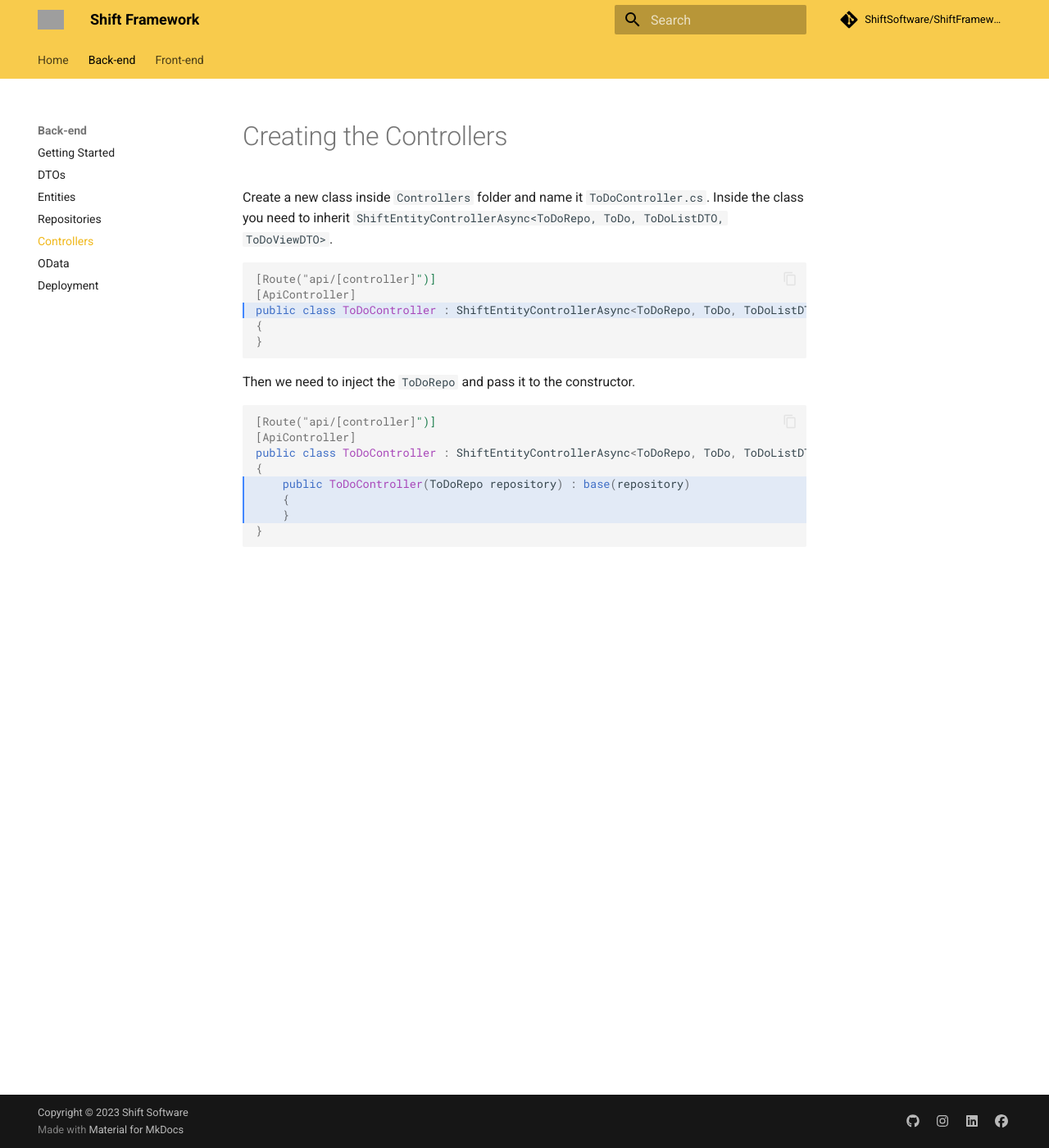
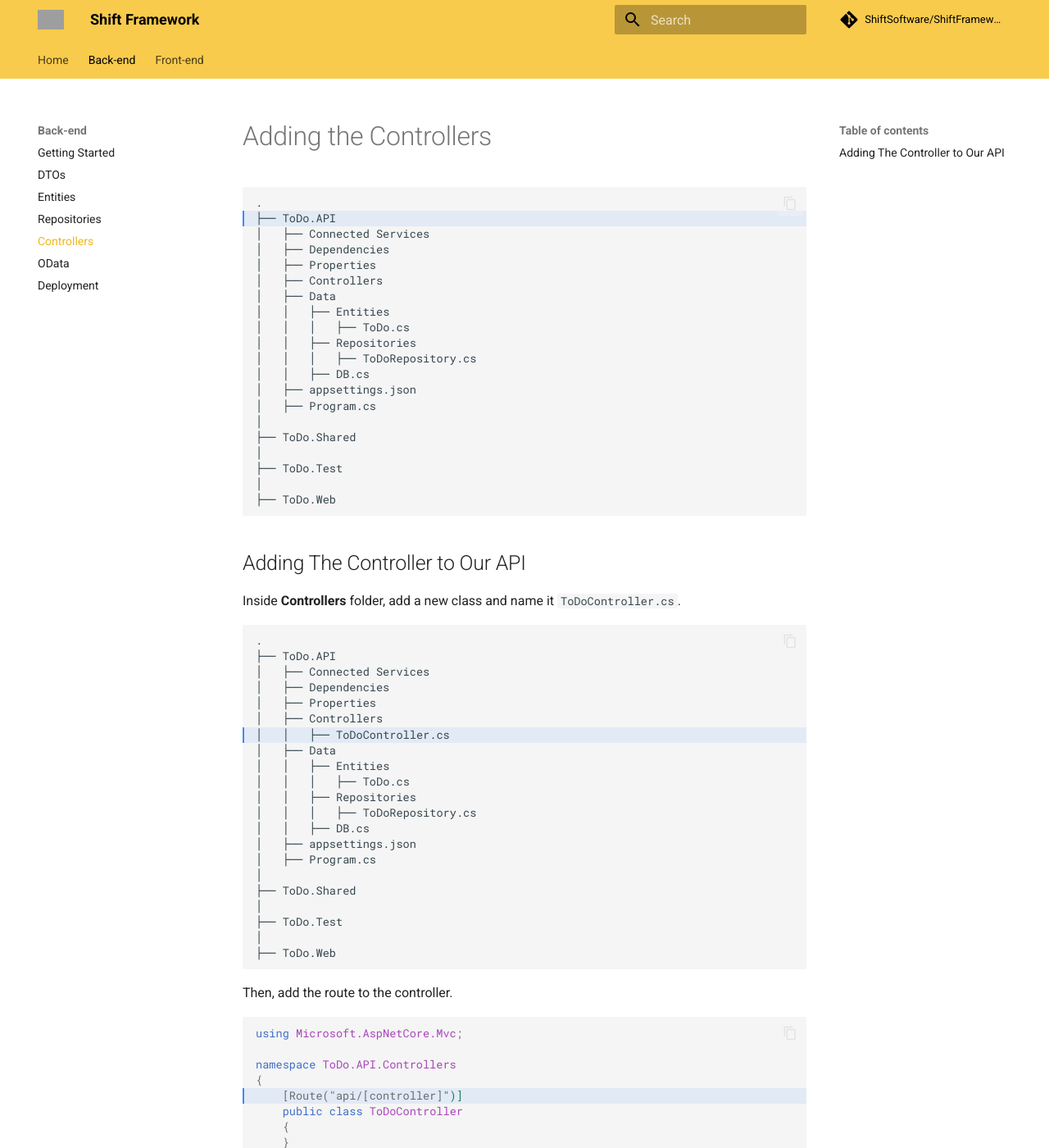
Before and after one commit to ShiftSoftware/ShiftFrameworkWebsite, an MkDocs documentation site: the page built from docs/back-end/controllers.md, in a window 1280 px wide and 1400 px high. Shown: the whole window at 82% size. Built offline with MkDocs 1.6.1 and Material for MkDocs 9.7.7, drawn with Linux system fonts in a browser that asks for light colours; comment, search, counter and statistics services are not loaded; some of the changed text lies outside the part shown; grey boxes are pictures that could not be loaded.

Commit message:
Update controllers.md

````diff
--- a/docs/back-end/controllers.md
+++ b/docs/back-end/controllers.md
@@ -1,24 +1,86 @@
-# Creating the Controllers
+# Adding the Controllers
 
-Create a new class inside ```Controllers``` folder and name it ```ToDoController.cs```. Inside the class you need to inherit ```ShiftEntityControllerAsync<ToDoRepo, ToDo, ToDoListDTO, ToDoViewDTO>```.
-
-``` cs hl_lines="3"
-[Route("api/[controller]")]
-[ApiController]
-public class ToDoController : ShiftEntityControllerAsync<ToDoRepo, ToDo, ToDoListDTO, ToDoViewDTO>
-{
-}
+``` hl_lines="2"
+.
+├── ToDo.API
+│   ├── Connected Services
+│   ├── Dependencies
+│   ├── Properties
+│   ├── Controllers
+│   ├── Data
+│   │   ├── Entities
+│   │   │   ├── ToDo.cs
+│   │   ├── Repositories
+│   │   │   ├── ToDoRepository.cs
+│   │   ├── DB.cs
+│   ├── appsettings.json
+│   ├── Program.cs
+│
+├── ToDo.Shared
+│
+├── ToDo.Test
+│
+├── ToDo.Web
 ```
 
-Then we need to inject the ```ToDoRepo``` and pass it to the constructor.
+## Adding The Controller to Our API
 
-``` cs hl_lines="5-7"
-[Route("api/[controller]")]
-[ApiController]
-public class ToDoController : ShiftEntityControllerAsync<ToDoRepo, ToDo, ToDoListDTO, ToDoViewDTO>
+Inside **Controllers** folder, add a new class and name it ``ToDoController.cs``.
+
+``` hl_lines="7"
+.
+├── ToDo.API
+│   ├── Connected Services
+│   ├── Dependencies
+│   ├── Properties
+│   ├── Controllers
+│   │   ├── ToDoController.cs
+│   ├── Data
+│   │   ├── Entities
+│   │   │   ├── ToDo.cs
+│   │   ├── Repositories
+│   │   │   ├── ToDoRepository.cs
+│   │   ├── DB.cs
+│   ├── appsettings.json
+│   ├── Program.cs
+│
+├── ToDo.Shared
+│
+├── ToDo.Test
+│
+├── ToDo.Web
+```
+
+Then, add the route to the controller.
+
+``` cs hl_lines="5"
+using Microsoft.AspNetCore.Mvc;
+
+namespace ToDo.API.Controllers
 {
-    public ToDoController(ToDoRepo repository) : base(repository)
+    [Route("api/[controller]")]
+    public class ToDoController
     {
     }
 }
 ```
+
+After that, add ``ShiftEntityControllerAsync`` to the class and write the constructor.
+
+``` cs hl_lines="9 11-13"
+using Microsoft.AspNetCore.Mvc;
+using ShiftSoftware.ShiftEntity.Web;
+using ToDo.API.Data.Repositories;
+using ToDo.Shared.DTOs.ToDo;
+
+namespace ToDo.API.Controllers
+{
+    [Route("api/[controller]")]
+    public class ToDoController : ShiftEntityControllerAsync<ToDoRepository, Data.Entities.ToDo, ToDoListDTO, ToDoDTO>
+    {
+        public ToDoController(ToDoRepository repository) : base(repository)
+        {
+        }
+    }
+}
+```
````
